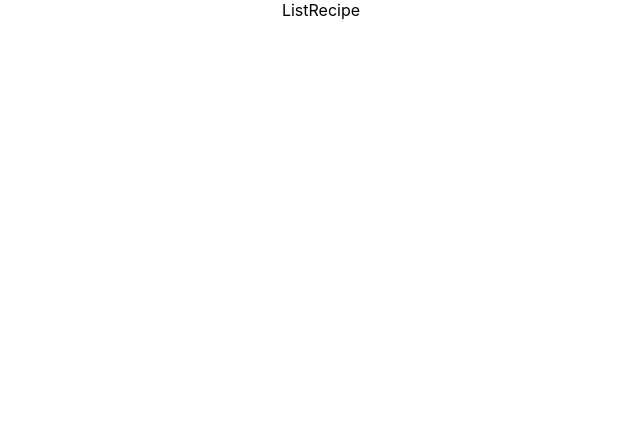
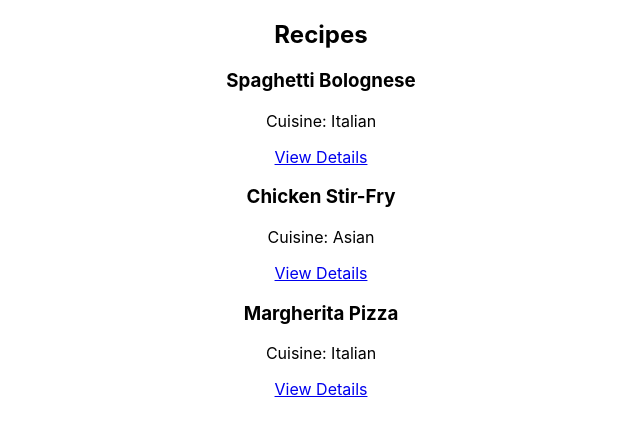
Before and after one commit to niyatinehal/mcr-round5, a React (Create React App) app: page / in a window 1280 px wide. Shown: the top 436 px of the page, without its empty margins (319-959 px from the left). Built offline with nearby package versions, Linux system fonts and the light colour scheme.

Commit message:
updated ListRecipe.jsx

```diff
--- a/src/components/ListRecipe.jsx
+++ b/src/components/ListRecipe.jsx
@@ -1,5 +1,20 @@
-import React from "react";
+import React, { useContext } from "react";
+import { RecipeContext } from "../context/RecipieContext";
+import { Link } from "react-router-dom";
 
 export const ListRecipe = () => {
-  return <div>ListRecipe</div>;
+  const {recipeState}=useContext(RecipeContext);
+  const{recipes}=recipeState;
+
+
+  return <div>
+    <h2>Recipes</h2>
+    {recipes.map((recipe)=>(
+      <div key={recipe.id}>
+        <h3>{recipe.name}</h3>
+        <p>Cuisine: {recipe.cuisine}</p>
+        <Link to={`/recipe/${recipe.id}`}>View Details</Link>
+      </div>
+    ))}
+  </div>;
 };
--- a/src/context/RecipieContext.js
+++ b/src/context/RecipieContext.js
@@ -1,9 +1,10 @@
 import { createContext, useReducer } from "react";
+import { recipesData } from "../db/db";
 
 export const RecipeContext = createContext();
 
 const initialState = {
-  recipes: [],
+  recipes: recipesData,
 };
 
 const recipeReducer = (state, action) => {
--- /dev/null
+++ b/src/db/db.js
@@ -0,0 +1,24 @@
+export const recipesData = [
+  {
+    id: '1',
+    name: 'Spaghetti Bolognese',
+    ingredients: 'Spaghetti, ground beef, onion, garlic, tomato sauce, olive oil, salt, pepper',
+    instructions: '1. Cook spaghetti according to package instructions. \n2. In a large pan, heat olive oil and sauté onion and garlic. \n3. Add ground beef and cook until browned. \n4. Pour in tomato sauce and season with salt and pepper. \n5. Simmer for 15-20 minutes. \n6. Serve sauce over cooked spaghetti.',
+    cuisine: 'Italian',
+  },
+  {
+    id: '2',
+    name: 'Chicken Stir-Fry',
+    ingredients: 'Chicken breast, bell peppers, broccoli, soy sauce, garlic, ginger, vegetable oil, rice',
+    instructions: '1. Cut chicken into bite-sized pieces. \n2. Heat vegetable oil in a pan or wok. \n3. Add chicken and cook until no longer pink. \n4. Add minced garlic and ginger, and stir for a minute. \n5. Add sliced bell peppers and broccoli, and cook until tender-crisp. \n6. Pour in soy sauce and stir to coat. \n7. Serve over cooked rice.',
+    cuisine: 'Asian',
+  },
+  {
+    id: '3',
+    name: 'Margherita Pizza',
+    ingredients: 'Pizza dough, mozzarella cheese, tomato sauce, fresh basil leaves, olive oil, salt',
+    instructions: '1. Preheat oven to the highest temperature. \n2. Roll out the pizza dough and place it on a baking sheet. \n3. Spread tomato sauce over the dough. \n4. Sprinkle grated mozzarella cheese on top. \n5. Tear fresh basil leaves and scatter over the cheese. \n6. Drizzle olive oil and sprinkle salt. \n7. Bake in the oven for 10-15 minutes or until the crust is golden brown. \n8. Slice and serve.',
+    cuisine: 'Italian',
+  },
+
+];
```
